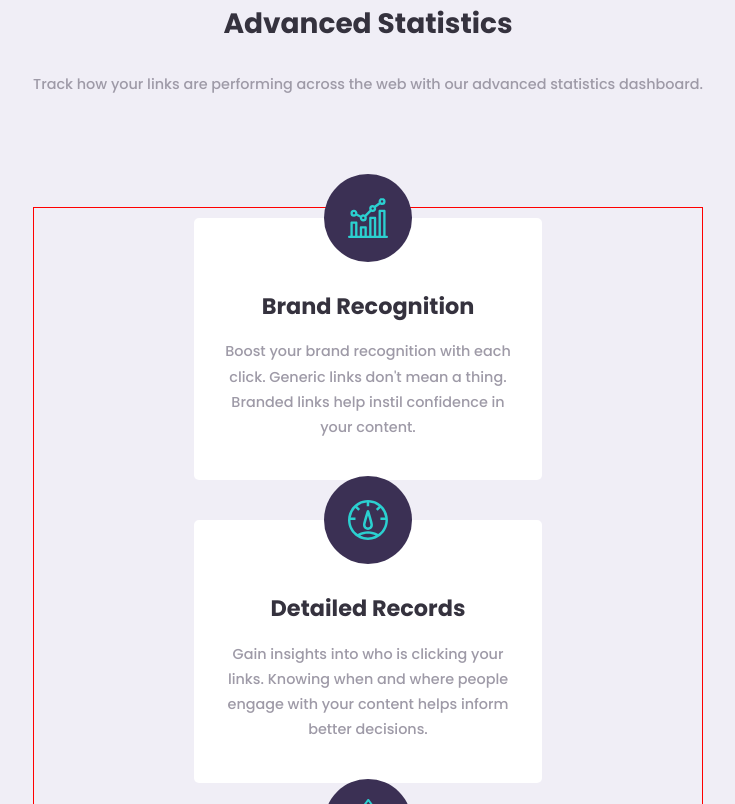
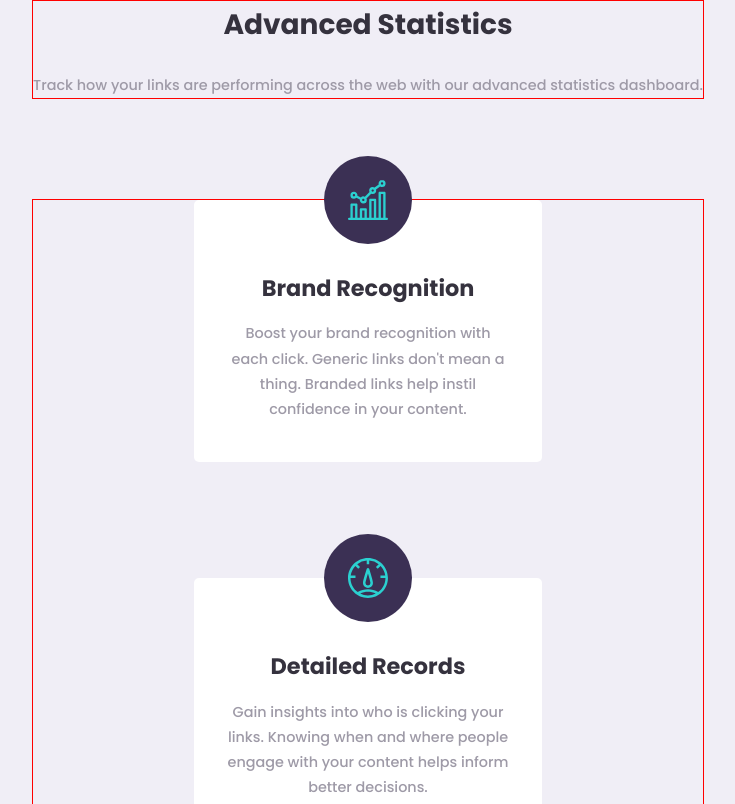
Before and after one commit to JuliAlchemDev/FM-url-shortening-api, a plain HTML site: page index.html in a window 1280 px wide. Shown: the top 804 px of the page, without its empty margins (272-1007 px from the left). Drawn offline with Linux system fonts and the light colour scheme.

Commit message:
style(statistics): correct layout

```diff
--- a/assets/styles/styles.css
+++ b/assets/styles/styles.css
@@ -123,15 +123,17 @@ body {
 
 /* ==========  STATISTICS SECTION ========== */
 .statistics {
-  --stats-gap: var(--spacing-700); /* desktop: var(--spacing-400) */
+
   background-color: var(--clr-neutral-purple-50);
   display: grid;
   place-content: center;
-  gap: var(--stats-gap);
+
 }
 .statistics__header {
   text-align: center;
-  margin-block-end: 54px;
+  margin-block-end: calc(56px + 44px); /* D 40px*/
+  border: 1px solid red;
+
 }
 .statistics__title {
   /* Preset 3 bold */
@@ -167,21 +169,24 @@ body {
 }
 /* TODO: change me  */
 .statistics__features {
-  padding: 10px;
+  padding: 0;
   display: grid;
-  place-content: center;
-  gap: 40px;
+  /* place-content: center; */
+  justify-content: center;
+  align-content: end;
+  gap: calc(44px + 72px);
 
   list-style-type: none;
   list-style-position: inside;
   border: 1px solid red;
   max-width: 69.4rem;
+  /* height: 1029px; */
 }
 /* TODO: change me  */
 
 .statistics__list {
   max-width: 21.8rem;
-  padding: 40px 24px;
+  padding: var(--spacing-500) var(--spacing-400); /* 40px 32px */
   background-color: var(--clr-basic-white);
   text-align: center;
   border-radius: 5px;
@@ -219,6 +224,7 @@ body {
   letter-spacing: var(--ls-none);
 
   color: var(--clr-neutral-grey-900);
+
   margin-block-start: var(--spacing-400);
   margin-block-end: var(--spacing-200);
 }
```
